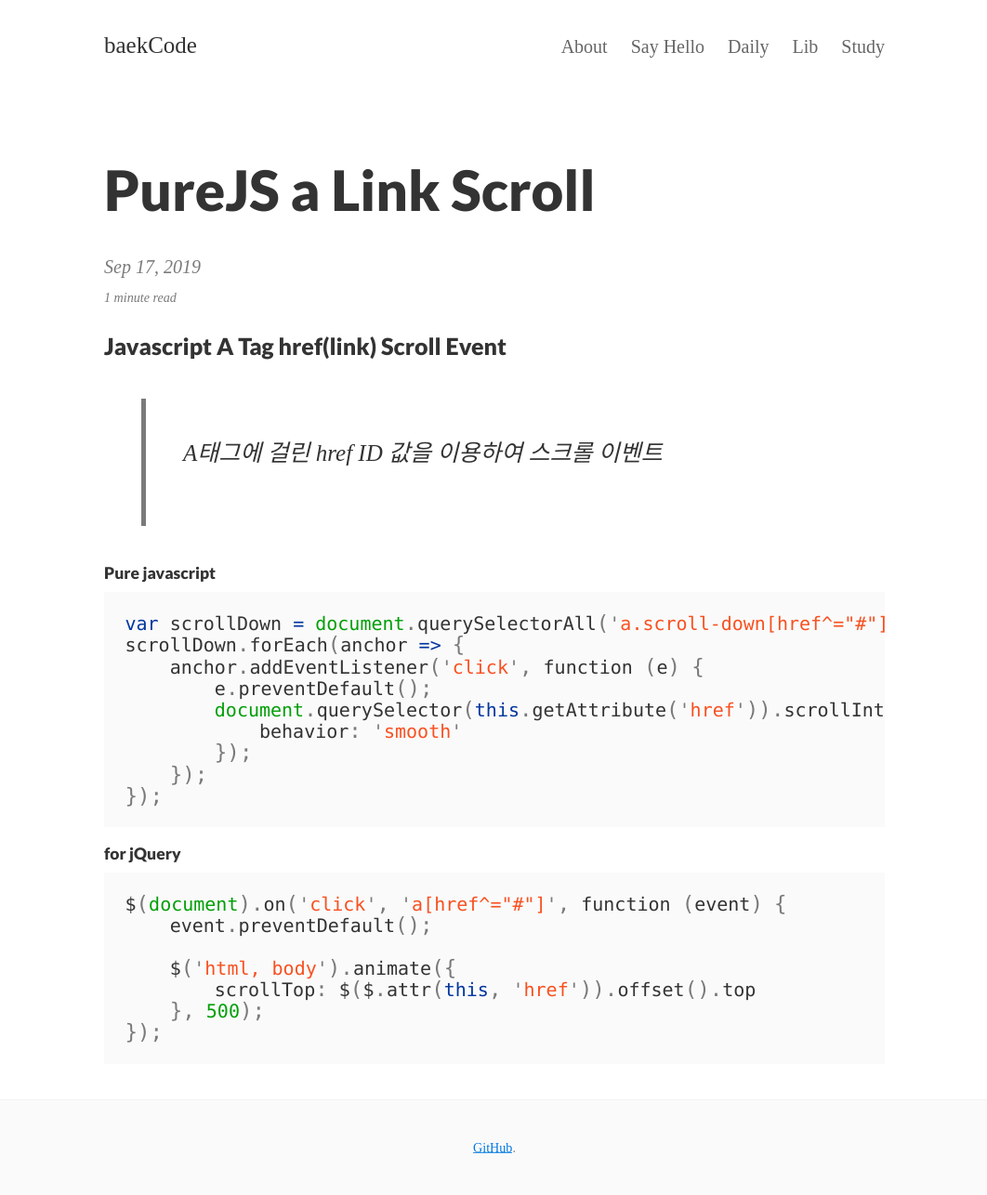
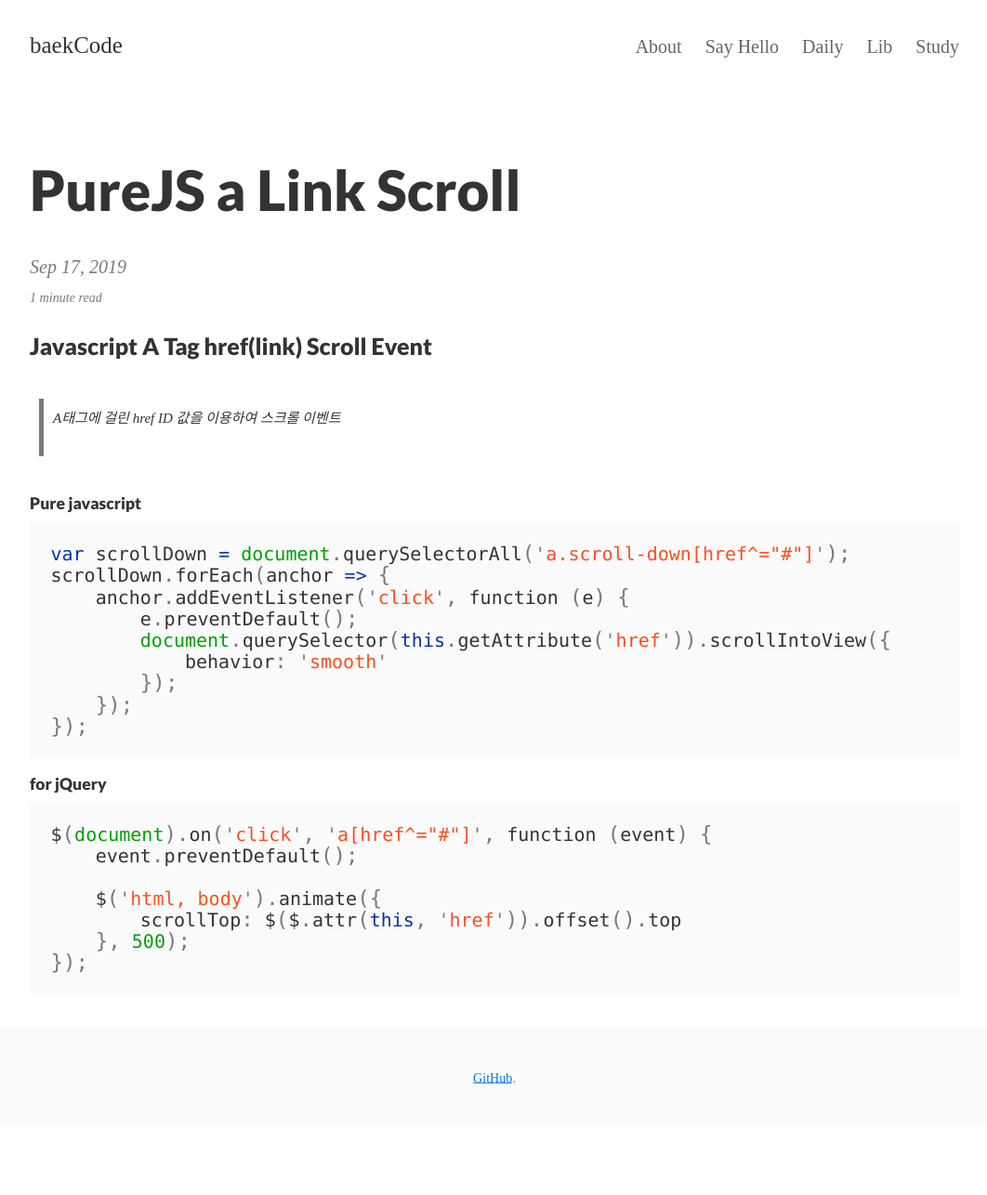
Before and after one commit to 77unny/blog, a Jekyll site: the page built from _posts/2019-09-17-PureJS-a-link-scroll.md, in a window 1280 px wide. Shown: the whole page at 93% size, without its empty margins (108-1170 px from the left). Built offline with Jekyll 4.4.1, drawn with Linux system fonts in a browser that asks for light colours; after the commit the page ends 1211 px from its top, so only the background shows below that.

Commit message:
blog layout css

```diff
--- a/_sass/_media-queries.scss
+++ b/_sass/_media-queries.scss
@@ -30,10 +30,10 @@
     margin-top: .25rem;
   }
 
-  blockquote {
-    margin-left: $space-3;
-    padding: $space-3;
-  }
+  // blockquote {
+  //   margin-left: $space-3;
+  //   padding: $space-3;
+  // }
 
   .social-icons-left {
     text-align: left;
--- a/_sass/_variables.scss
+++ b/_sass/_variables.scss
@@ -25,7 +25,7 @@ $h1-responsive-max: 3.84rem !default;
 $abbr-border-bottom: 1px black dotted;
 
 // Page width
-$measure-width: 42rem !default;
+$measure-width: 50rem !default;
 
 // Viewport widths
 $viewport-small: 32em;
--- a/_sass/basscss/_base-typography.scss
+++ b/_sass/basscss/_base-typography.scss
@@ -61,7 +61,7 @@ blockquote {
 
 blockquote,
 blockquote p {
-  font-size: $h3;
+  font-size: $h6;
   font-style: italic;
 }
 
```
